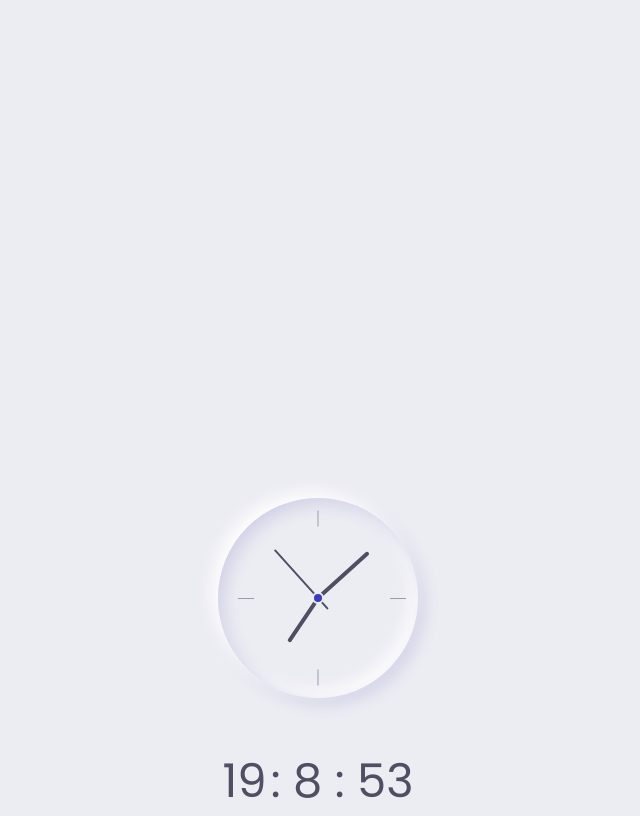
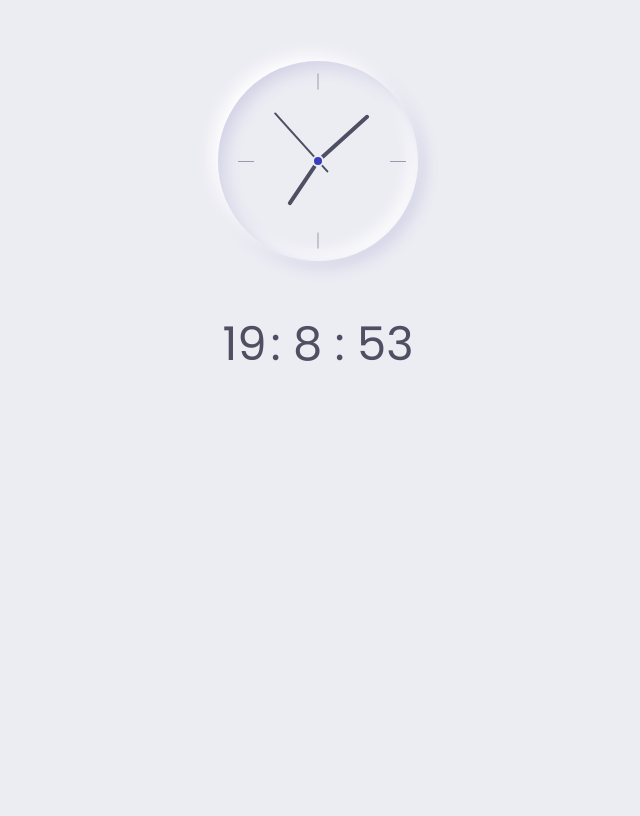
Before and after one commit to ismailkrc57/MyClock, a plain HTML site: page index.html in a window 1280 px wide. Shown: the part 126-942 px from the top of the page, without its empty margins (322-962 px from the left). After the commit the page ends 800 px from the top, so only its background shows below. Drawn offline with nearby package versions, Linux system fonts and the light colour scheme.

Commit message:
paddin is edited

```diff
--- a/assets/css/styles.css
+++ b/assets/css/styles.css
@@ -95,7 +95,7 @@ a {
 }
 
 .clock__content {
-  padding-top: 50%;
+  padding-top: 15%;
   align-self: center;
   row-gap: 3.5rem;
   margin-bottom: 3rem;
```
